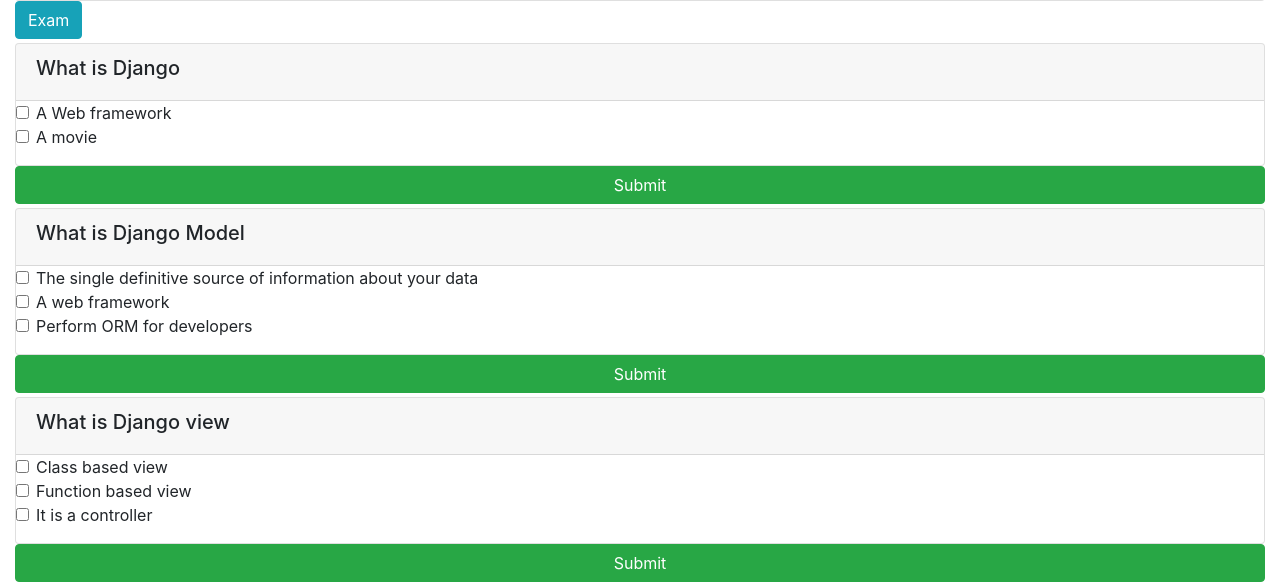
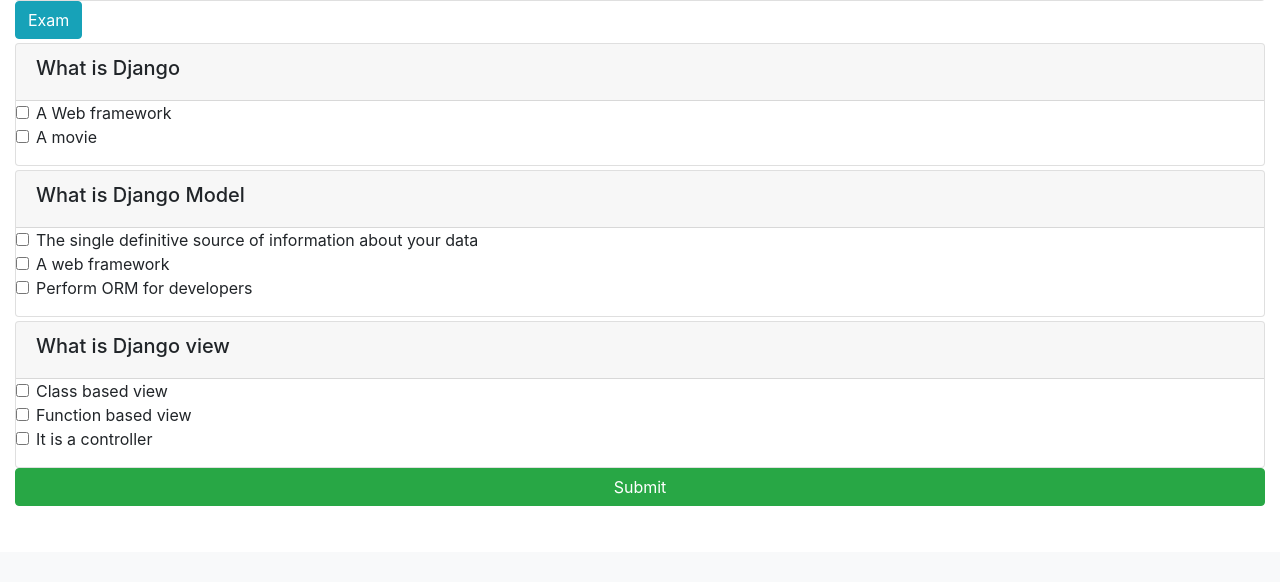
Before and after one commit to rahulxk/django_ibmcourse_final, a Django app: template onlinecourse/templates/onlinecourse/course_detail_bootstrap.html in a window 1280 px wide. Shown: the part 248-830 px from the top of the page. After the commit the page ends 754 px from the top, so only its background shows below. Run offline with Django 3.2, Linux system fonts and the light colour scheme; the template is opened without the code that fills it: values that come from a table or form of the project are taken from there, others are empty; data comes from the database, SQL or seed files in the repository; parts of the project's set-up code (start-up, migrations or seed data) failed here and were passed over; some libraries are stand-ins or nearby versions.

Commit message:
Update course_detail_bootstrap.html

```diff
--- a/onlinecourse/templates/onlinecourse/course_detail_bootstrap.html
+++ b/onlinecourse/templates/onlinecourse/course_detail_bootstrap.html
@@ -97,9 +97,9 @@
                                 {% endfor %}
                             </div>
                         </div>
-                    <input class="btn btn-success btn-block" type="submit" value="Submit">
                  {% endfor %}
                  {% endfor %}
+                 <input class="btn btn-success btn-block" type="submit" value="Submit">
             </form>
 
             <!--Check here to see more details Bootstrap checkbox
```
